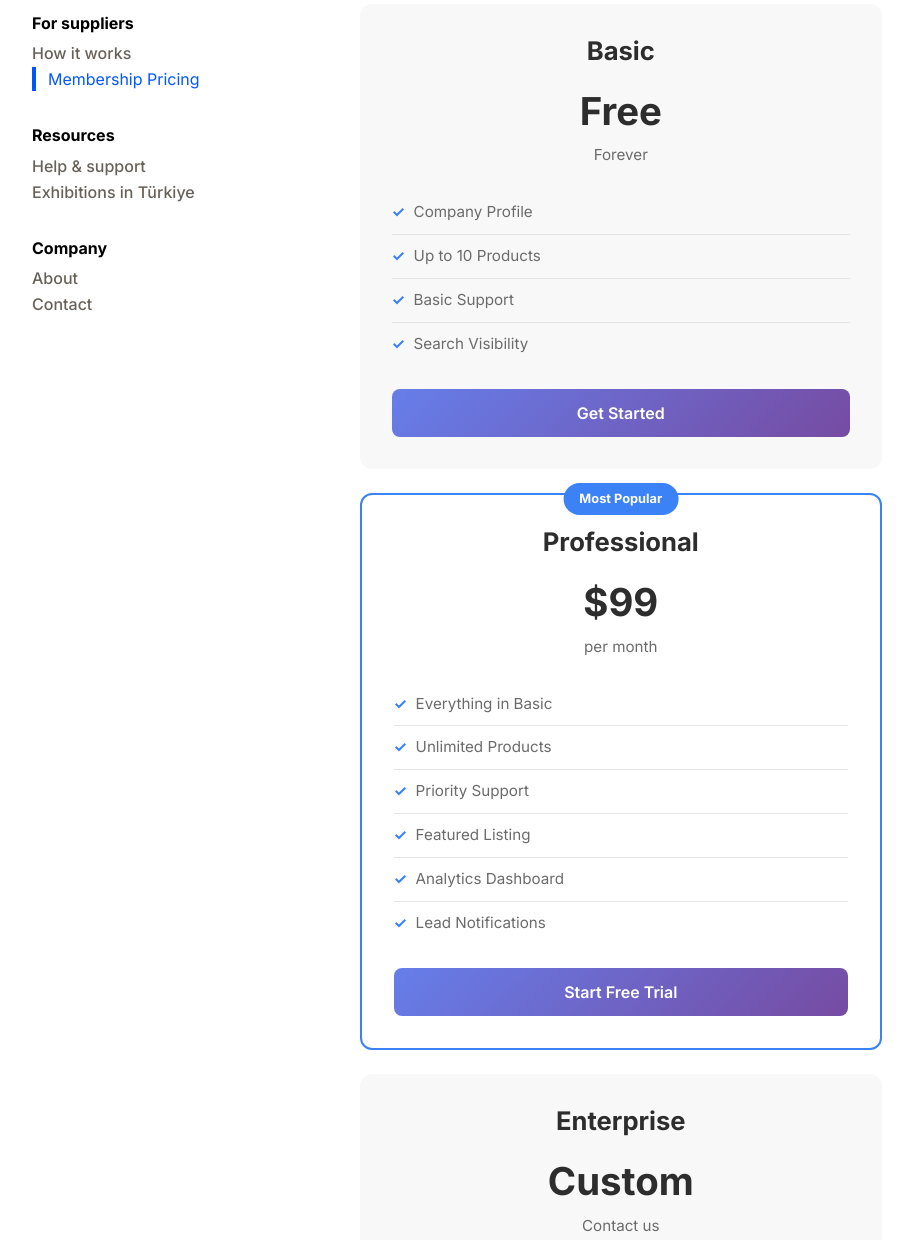
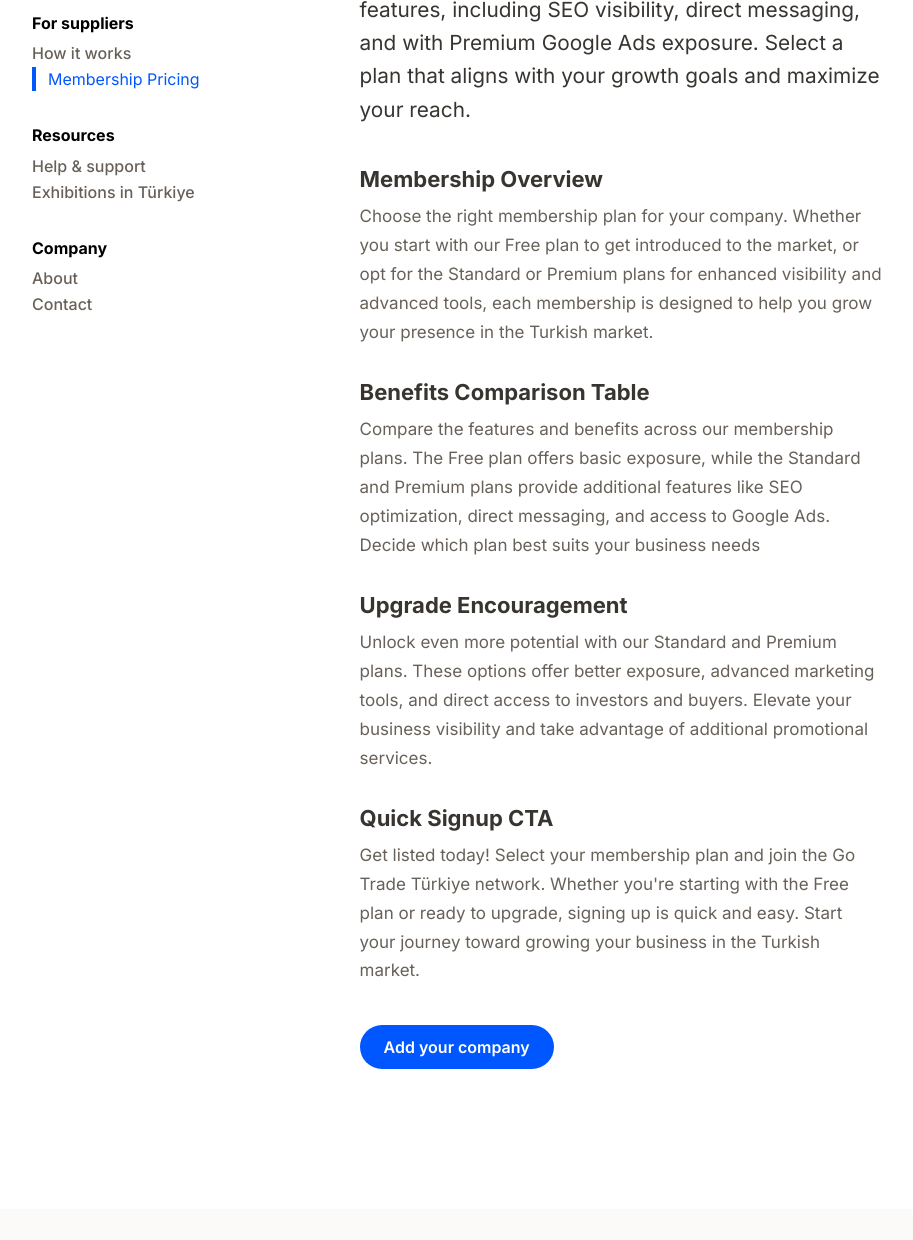
Before and after one commit to hyZenith/JK_proj, a React app: page /membership-pricing in a window 1280 px wide. Shown: the part 289-1529 px from the top of the page, without its empty margins (338-1251 px from the left). Built offline with nearby package versions, Linux system fonts and the light colour scheme; no server answers.

Commit message:
membership page

```diff
--- a/src/pages/MembershipPricingPage.js
+++ b/src/pages/MembershipPricingPage.js
@@ -3,85 +3,69 @@
 import "./MembershipPricingPage.scss";
 
 const MembershipPricingPage = () => {
-    const plans = [
-        {
-            name: "Basic",
-            price: "Free",
-            period: "Forever",
-            features: [
-                "Company Profile",
-                "Up to 10 Products",
-                "Basic Support",
-                "Search Visibility"
-            ],
-            cta: "Get Started",
-            popular: false
-        },
-        {
-            name: "Professional",
-            price: "$99",
-            period: "per month",
-            features: [
-                "Everything in Basic",
-                "Unlimited Products",
-                "Priority Support",
-                "Featured Listing",
-                "Analytics Dashboard",
-                "Lead Notifications"
-            ],
-            cta: "Start Free Trial",
-            popular: true
-        },
-        {
-            name: "Enterprise",
-            price: "Custom",
-            period: "Contact us",
-            features: [
-                "Everything in Professional",
-                "Dedicated Account Manager",
-                "Custom Integration",
-                "API Access",
-                "White-label Options",
-                "Premium Placement"
-            ],
-            cta: "Contact Sales",
-            popular: false
-        }
-    ];
-
   return (
     <InfoPagesLayout activePage="membership-pricing">
       <div className="membership-pricing__container">
         <h1 className="membership-pricing__title">Membership Pricing</h1>
         <p className="membership-pricing__subtitle">
-                    Choose the perfect plan to grow your business
+          Choose from our Basic, Standard and Premium anual membership plans to
+          gain access to all platform features, including SEO visibility, direct
+          messaging, and with Premium Google Ads exposure. Select a plan that
+          aligns with your growth goals and maximize your reach.
         </p>
 
-                <div className="membership-pricing__plans">
-                    {plans.map((plan, index) => (
-                        <div
-                            key={index}
-                            className={`membership-pricing__plan ${plan.popular ? "membership-pricing__plan--popular" : ""
-                                }`}
-                        >
-                            {plan.popular && (
-                                <div className="membership-pricing__badge">Most Popular</div>
-                            )}
-                            <h3 className="membership-pricing__plan-name">{plan.name}</h3>
-                            <div className="membership-pricing__price">
-                                <span className="membership-pricing__price-amount">{plan.price}</span>
-                                <span className="membership-pricing__price-period">{plan.period}</span>
+        <section className="membership-pricing__section">
+          <h2 className="membership-pricing__section-title">
+            Membership Overview
+          </h2>
+          <p className="membership-pricing__section-text">
+            Choose the right membership plan for your company. Whether you start
+            with our Free plan to get introduced to the market, or opt for the
+            Standard or Premium plans for enhanced visibility and advanced
+            tools, each membership is designed to help you grow your presence in
+            the Turkish market.
+          </p>
+        </section>
+        <section className="membership-pricing__section">
+          <h2 className="membership-pricing__section-title">
+            Benefits Comparison Table
+          </h2>
+          <p className="membership-pricing__section-text">
+            Compare the features and benefits across our membership plans. The
+            Free plan offers basic exposure, while the Standard and Premium
+            plans provide additional features like SEO optimization, direct
+            messaging, and access to Google Ads. Decide which plan best suits
+            your business needs
+          </p>
+        </section>
+
+        <section className="membership-pricing__section">
+          <h2 className="membership-pricing__section-title">
+            Upgrade Encouragement{" "}
+          </h2>
+          <p className="membership-pricing__section-text">
+            Unlock even more potential with our Standard and Premium plans.
+            These options offer better exposure, advanced marketing tools, and
+            direct access to investors and buyers. Elevate your business
+            visibility and take advantage of additional promotional services.
+          </p>
+        </section>
+
+        <section className="membership-pricing__section">
+          <h2 className="membership-pricing__section-title">
+            Quick Signup CTA
+          </h2>
+          <p className="membership-pricing__section-text">
+            Get listed today! Select your membership plan and join the Go Trade
+            Türkiye network. Whether you're starting with the Free plan or ready
+            to upgrade, signing up is quick and easy. Start your journey toward
+            growing your business in the Turkish market.
+          </p>
+        </section>
       </div>
-                            <ul className="membership-pricing__features">
-                                {plan.features.map((feature, idx) => (
-                                    <li key={idx}>{feature}</li>
-                                ))}
-                            </ul>
-                            <button className="membership-pricing__cta">{plan.cta}</button>
-                        </div>
-                    ))}
-                </div>
-            </div>
+      <button className="membership-pricing__add-company-button">
+        Add your company
+      </button>
     </InfoPagesLayout>
   );
 };
--- a/src/pages/MembershipPricingPage.scss
+++ b/src/pages/MembershipPricingPage.scss
@@ -4,130 +4,52 @@
     }
 
     &__title {
-        font-size: 2.5rem;
+        font-size: 2rem;
         font-weight: 700;
         margin-bottom: 12px;
-        color: #2d2d2d;
+        color: #383531;
     }
 
     &__subtitle {
-        font-size: 1.1rem;
-        color: #6b6b6b;
+        font-size: 1.3rem;
+        font-weight: 400;
+        color: #383531;
         margin-bottom: 40px;
     }
 
-    &__plans {
-        display: grid;
-        grid-template-columns: repeat(auto-fit, minmax(250px, 1fr));
-        gap: 24px;
-        align-items: start;
-    }
+    &__section{
+        margin-bottom: 32px;
 
-    &__plan {
-        background: #f8f8f8;
-        padding: 32px;
-        border-radius: 12px;
-        transition: transform 0.3s ease, box-shadow 0.3s ease;
-        position: relative;
-
-        &:hover {
-            transform: translateY(-5px);
-            box-shadow: 0 8px 20px rgba(0, 0, 0, 0.1);
-        }
-
-        &--popular {
-            border: 2px solid #3b82f6;
-            background: white;
-
-            &:hover {
-                box-shadow: 0 12px 30px rgba(59, 130, 246, 0.2);
-            }
+        &:last-child {
+            margin-bottom: 0;
         }
     }
 
-    &__badge {
-        position: absolute;
-        top: -12px;
-        left: 50%;
-        transform: translateX(-50%);
-        background: #3b82f6;
-        color: white;
-        padding: 6px 16px;
-        border-radius: 16px;
+    &__section-title {
+        font-size: 22px;
         font-weight: 700;
-        font-size: 0.8rem;
+        color: #383531;
+        margin-bottom: 10px;
     }
 
-    &__plan-name {
-        font-size: 1.6rem;
-        font-weight: 700;
-        margin-bottom: 16px;
-        color: #2d2d2d;
-        text-align: center;
+    &__section-text {
+        font-size: 17px;
+        font-weight: 400;
+        color: #686159;
+        line-height: 1.7;
     }
 
-    &__price {
-        text-align: center;
-        margin-bottom: 24px;
-    }
 
-    &__price-amount {
-        display: block;
-        font-size: 2.4rem;
-        font-weight: 700;
-        color: #2d2d2d;
-    }
-
-    &__price-period {
-        display: block;
-        font-size: 0.95rem;
-        color: #6b6b6b;
-        margin-top: 4px;
-    }
-
-    &__features {
-        list-style: none;
-        padding: 0;
-        margin: 0 0 24px 0;
-
-        li {
-            padding: 10px 0;
-            border-bottom: 1px solid #e5e5e5;
-            color: #6b6b6b;
-            position: relative;
-            padding-left: 22px;
-            font-size: 0.95rem;
-
-            &:before {
-                content: "✓";
-                position: absolute;
-                left: 0;
-                color: #3b82f6;
-                font-weight: 700;
-            }
-
-            &:last-child {
-                border-bottom: none;
-            }
-        }
-    }
-
-    &__cta {
-        width: 100%;
-        padding: 14px 28px;
-        background: linear-gradient(135deg, #667eea 0%, #764ba2 100%);
-        color: white;
-        border: none;
-        border-radius: 8px;
+    &__add-company-button {
+        margin-top: 40px;
+        padding: 12px 24px;
         font-size: 1rem;
         font-weight: 600;
+        color: #fff;
+        background-color: #0057ff;
+        border: none;
+        border-radius: 25px;
         cursor: pointer;
-        transition: all 0.3s ease;
-
-        &:hover {
-            transform: translateY(-2px);
-            box-shadow: 0 8px 20px rgba(102, 126, 234, 0.4);
-        }
     }
 
     @media (max-width: 768px) {
```
Lines whose indentation alone changed are shown as unchanged.
